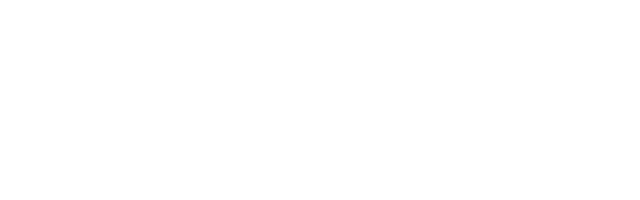
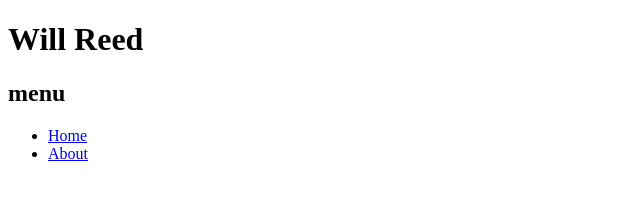
Before and after one commit to w-reed/w-reed.github.io, a plain HTML site: page about.html in a window 1280 px wide. Shown: the whole page, without its empty margins (0-640 px from the left). Drawn offline with Linux system fonts and the light colour scheme.

Commit message:
adding about page

```diff
--- a/about.html
+++ b/about.html
@@ -3,9 +3,23 @@
 <html lang="en">
   <head>
     <meta charset="utf-8">
-    <title></title>
+    <title>About Will Reed</title>
   </head>
-  <body>
 
-  </body>
+
+<div class="page">
+
+  <div class="main">
+    <h1>Will Reed</h1>
+  </div>
+
+  <div class="sidebar">
+    <h2>menu</h2>
+    <nav>
+      <ul>
+        <li><a href="/">Home</a></li>
+        <li><a href="/about">About</a>
+      </ul>
+    </nav>
+  </div>
 </html>
```
